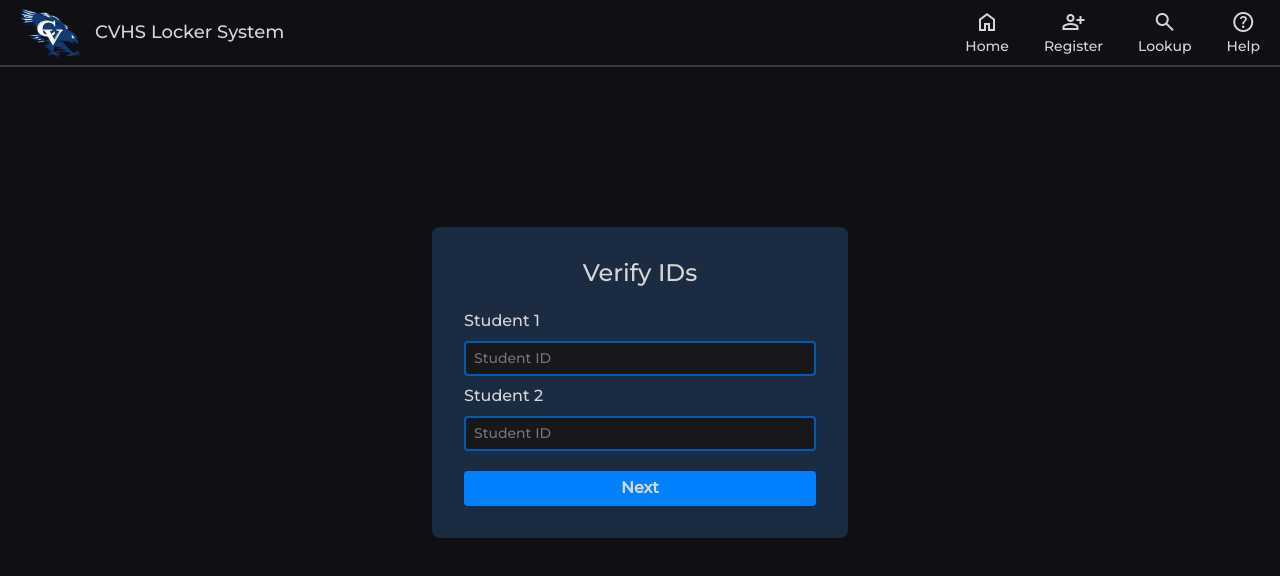
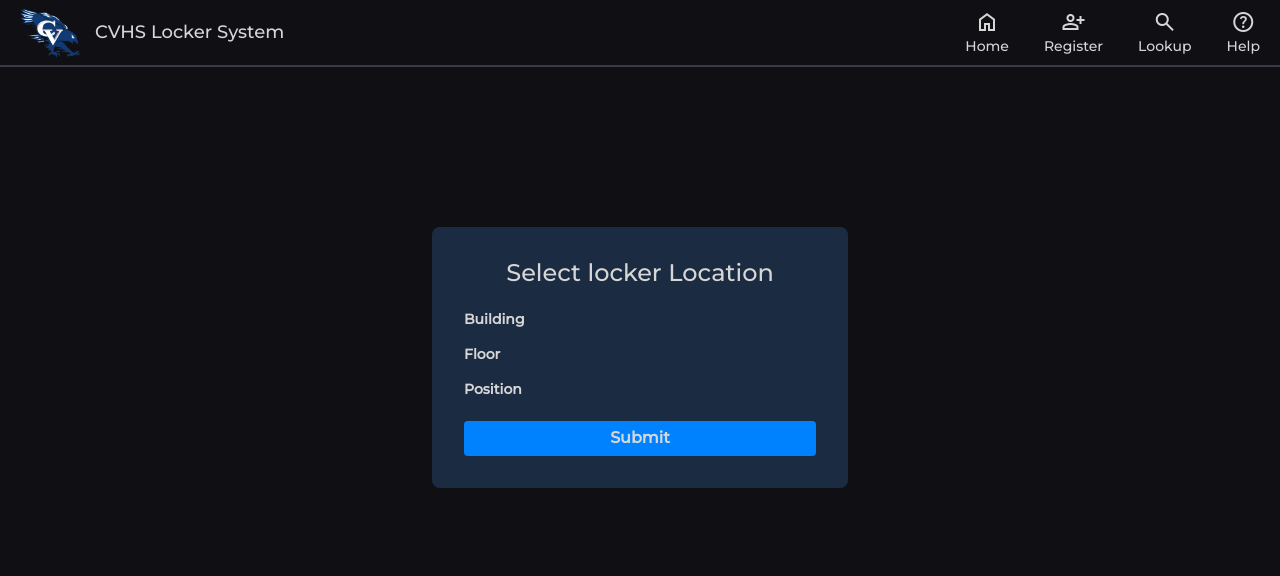
Before and after one commit to CVHS-student-sites/locker-frontend, a SvelteKit app: page /register in a window 1280 px wide. Both pictures are taken after a click on the button "Start Registration". Shown: the top 576 px of the page. Built offline with nearby package versions, Linux system fonts and the light colour scheme; no server answers.

Commit message:
add locker selection view

```diff
--- a/package.json
+++ b/package.json
@@ -21,6 +21,7 @@
 		"chart.js": "^4.4.2",
 		"gridjs": "^6.1.1",
 		"gridjs-svelte": "^2.1.1",
-		"svelte-chartjs": "^3.1.5"
+		"svelte-chartjs": "^3.1.5",
+		"svelte-select": "^5.8.3"
 	}
 }
--- /dev/null
+++ b/src/lib/components/app/Select.svelte
@@ -0,0 +1,9 @@
+<script>
+    import Select from 'svelte-select';
+
+      export let items;
+      export let value = null;
+
+      export let placeholder;
+  </script>
+  <Select {items} bind:value clearable={false} showChevron={true} placeholder={placeholder} --item-transition="0.3s ease" inputStyles="caret-color: transparent;" --background="#17171c" --border="2px solid #005cb3" --border-hover="2px solid #577db2"  --list-background="#1a3c69" --item-color="#d6d6d6" --item-hover-bg="#0084ff"/>
--- a/src/routes/(app)/register/+page.svelte
+++ b/src/routes/(app)/register/+page.svelte
@@ -7,14 +7,19 @@
     import View1 from "./views/View1.svelte";
     import View2 from "./views/View2.svelte";
     import Status from './views/Status.svelte';
+    import Final from './views/Final.svelte';
+    import Selection from './views/Selection.svelte';
+
 
     let data;
 
     let selected;
 
     $: if($pageView === 0) selected = Status;
-    $: if($pageView === 1) selected = View1;
-    $: if($pageView === 2) selected = View2;
+    $: if($pageView === 1) selected = Selection;
+    $: if($pageView === 2) selected = View1;
+    $: if($pageView === 3) selected = View2;
+
 
 
 
--- a/src/routes/(app)/register/store.js
+++ b/src/routes/(app)/register/store.js
@@ -3,6 +3,8 @@ import { writable } from 'svelte/store';
 // view the page will be on
 export const pageView = writable(0)
 
+//stores locker location that was selected in the selection component
+export const selectedLocation = writable([])
 
 export const registrationData = writable({});
 export const studentId1 = writable();
--- /dev/null
+++ b/src/routes/(app)/register/views/Final.svelte
@@ -0,0 +1,173 @@
+<script>
+    import {onMount} from "svelte";
+    import {writable} from "svelte/store";
+    import {slide} from "svelte/transition";
+    import {quartOut} from "svelte/easing";
+    import {singleLocker, studentId1, studentId2} from "../store.js";
+
+
+    const studentStatusStore = writable({});
+
+    let buttonMessage = 'Check';
+
+    function next() {
+
+        //todo call check verify function
+        checkIDs();
+        // pageView.set(3);
+    }
+
+    async function checkIDs(){
+        if($singleLocker){
+            let response = await checkVerification($studentId1);
+            let json = await response.json();
+
+            studentStatusStore.set({student_1: json.verified});
+
+            if($studentStatusStore.student_1) console.log("one verified");
+        }else{
+            let response1 = await checkVerification($studentId1);
+            let response2 = await checkVerification($studentId2);
+            let json1 = await response1.json();
+            let json2 = await response2.json();
+
+            studentStatusStore.set({student_1: json1.verified, student_2: json2.verified});
+
+            if($studentStatusStore.student_1 && $studentStatusStore.student_2) console.log("both verified");
+        }
+
+
+    }
+
+    onMount(async () => {
+        //
+        await checkIDs();
+    });
+
+
+</script>
+
+<div class="main" in:slide={{ delay: 250, duration: 600, easing: quartOut, axis: 'x' }}>
+    <div class="box">
+        <div class="box-cont">
+            <div class="box-header">Select locker Location</div>
+            <div class="small-text">Your locker is assigned randomly</div>
+            <div class="selection-div">
+
+            </div>
+
+            <button class="submit" on:click={next}>{buttonMessage}</button>
+        </div>
+    </div>
+</div>
+
+<style>
+    :root {
+        --text: #d6d6d6;
+        --background: #101014;
+        --primary: #0084ff;
+        --secondary: #1b2c42;
+        --accent: #577db2;
+    }
+
+    .main {
+        display: flex;
+        flex-direction: column;
+        height: 100%;
+        width: 100vw;
+        flex: 1;
+    }
+
+    .box {
+        display: flex;
+        flex-direction: column;
+        flex: 1;
+        width: 100%;
+        align-items: center;
+        /*justify-content: center;*/
+        row-gap: 30px;
+        margin-top: 20vh;
+    }
+
+    .box-cont {
+        display: flex;
+        align-items: center;
+        flex-direction: column;
+        border-radius: 8px;
+        padding: 32px;
+        color: green;
+        background-color: #1b2c42;
+    }
+
+    .box-header {
+        font-size: 24px;
+        color: var(--text);
+        margin-bottom: 24px;
+    }
+
+    .small-text{
+        text-align: left;
+        font-size: 14px;
+        color: var(--text);
+        margin-bottom: 8px;
+    }
+
+    .selection-div {
+        width: 352px;
+    }
+
+    .submit {
+        width: 100%;
+        height: 35px;
+        background-color: #0082ff;
+        border: none;
+        border-radius: 4px;
+        font-weight: bold;
+        margin-top: 20px;
+        cursor: pointer;
+        transition-duration: 150ms;
+        color: var(--text);
+    }
+
+    .submit:hover {
+        background-color: #577db2;
+    }
+
+    .material-symbols-outlined {
+        color: #d6d6d6;
+        width: 24px;
+        user-select: none;
+    }
+
+    .filled-icons {
+        font-variation-settings: "FILL" 1,
+        "wght" 600,
+        "GRAD" 0,
+        "opsz" 24;
+    }
+
+    @media only screen and (max-width: 600px) {
+        .box {
+            row-gap: 30px;
+        }
+
+        .box-cont {
+            width: 100vw;
+            box-shadow: none;
+            padding: 0;
+            background: unset;
+        }
+
+        .stat-div {
+            width: 90vw;
+        }
+
+        .submit {
+            width: 90vw;
+        }
+
+        .stat-1-grade-element-subcont {
+            background-color: #090606;
+        }
+    }
+</style>
--- /dev/null
+++ b/src/routes/(app)/register/views/Selection.svelte
@@ -0,0 +1,199 @@
+<script>
+    import {onMount} from "svelte";
+    import {writable} from "svelte/store";
+    import {slide} from "svelte/transition";
+    import {quartOut} from "svelte/easing";
+    import {singleLocker, studentId1, studentId2, selectedLocation} from "../store.js";
+
+    import Select from "$lib/components/app/Select.svelte";
+
+
+    let buttonMessage = 'Submit';
+
+
+    let data1 = ['1000', '2000', '7000'];
+    let data2 = ['1', '2', '3'];
+    let data3 = ['Top', 'Single', 'Bottom'];
+
+	let value1 = null;
+    let value2 = null;
+    let value3 = null;
+
+
+
+    function next() {
+
+        //todo ge tform feilds
+        selectedLocation.set({
+            building: value1.label,
+            building: value2.label,
+            building: value3.label,
+
+        })
+        checkIDs();
+        // pageView.set(3);
+    }
+
+
+    onMount(async () => {
+
+    });
+
+
+</script>
+
+<div class="main" in:slide={{ delay: 250, duration: 600, easing: quartOut, axis: 'x' }}>
+    <div class="box">
+        <div class="box-cont">
+            <div class="box-header">Select locker Location</div>
+
+            <div class="selection-div">
+
+                <div class="input-group">
+                    <div class="selection-label">Building</div>
+                    <Select items={data1} placeholder="Select Building" bind:value1/>
+                </div>
+
+                <div class="input-group">
+                    <div class="selection-label">Floor</div>
+                    <Select items={data2} placeholder="Select Floor" bind:value2/>
+                </div>
+
+                <div class="input-group">
+                    <div class="selection-label">Position</div>
+                    <Select items={data3} placeholder="Select Position" bind:value3/>
+                </div>
+
+            </div>
+
+            <button class="submit" on:click={next}>{buttonMessage}</button>
+        </div>
+    </div>
+</div>
+
+<style>
+    :root {
+        --text: #d6d6d6;
+        --background: #101014;
+        --primary: #0084ff;
+        --secondary: #1b2c42;
+        --accent: #577db2;
+    }
+
+    .main {
+        display: flex;
+        flex-direction: column;
+        height: 100%;
+        width: 100vw;
+        flex: 1;
+    }
+
+    .box {
+        display: flex;
+        flex-direction: column;
+        flex: 1;
+        width: 100%;
+        align-items: center;
+        /*justify-content: center;*/
+        row-gap: 30px;
+        margin-top: 20vh;
+    }
+
+    .box-cont {
+        display: flex;
+        align-items: center;
+        flex-direction: column;
+        border-radius: 8px;
+        padding: 32px;
+        color: var(--text);
+        background-color: #1b2c42;
+    }
+
+    .box-header {
+        font-size: 24px;
+        color: var(--text);
+        margin-bottom: 24px;
+    }
+
+    .small-text{
+        font-size: 14px;
+        color: var(--text);
+        margin-bottom: 8px;
+    }
+
+    .selection-div {
+        width: 352px;
+        display: flex;
+        flex-direction: column;
+        gap: 15px;
+    }
+
+    .input-group{
+        width: 100%;
+    }
+
+    .selection-label{
+        font-size: 14px;
+        font-weight: bold;
+        color: var(--text);
+        margin-bottom: 4px;
+        display: flex;
+        width: 100%;
+        justify-content: left;
+    }
+
+    .submit {
+        width: 100%;
+        height: 35px;
+        background-color: #0082ff;
+        border: none;
+        border-radius: 4px;
+        font-weight: bold;
+        margin-top: 20px;
+        cursor: pointer;
+        transition-duration: 150ms;
+        color: var(--text);
+    }
+
+    .submit:hover {
+        background-color: #577db2;
+    }
+
+    .material-symbols-outlined {
+        color: #d6d6d6;
+        width: 24px;
+        user-select: none;
+    }
+
+    .filled-icons {
+        font-variation-settings: "FILL" 1,
+        "wght" 600,
+        "GRAD" 0,
+        "opsz" 24;
+    }
+
+    @media only screen and (max-width: 600px) {
+        .box {
+            row-gap: 30px;
+        }
+
+        .box-cont {
+            width: 100vw;
+            box-shadow: none;
+            padding: 0;
+            background: unset;
+        }
+
+        .selection-div {
+            width: 90vw;
+        }
+
+        .submit {
+            width: 90vw;
+        }
+
+        .stat-1-grade-element-subcont {
+            background-color: #090606;
+        }
+    }
+</style>
```
Also changed, not shown: 1 other file (tests, documents, lock files or other folders).
